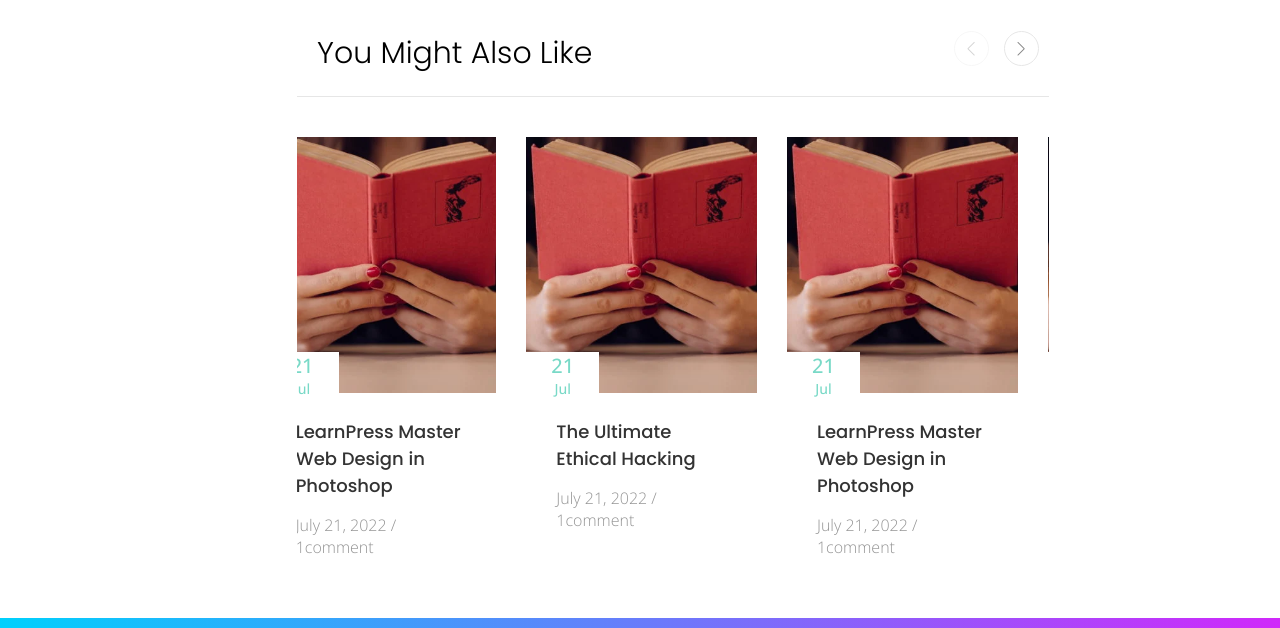
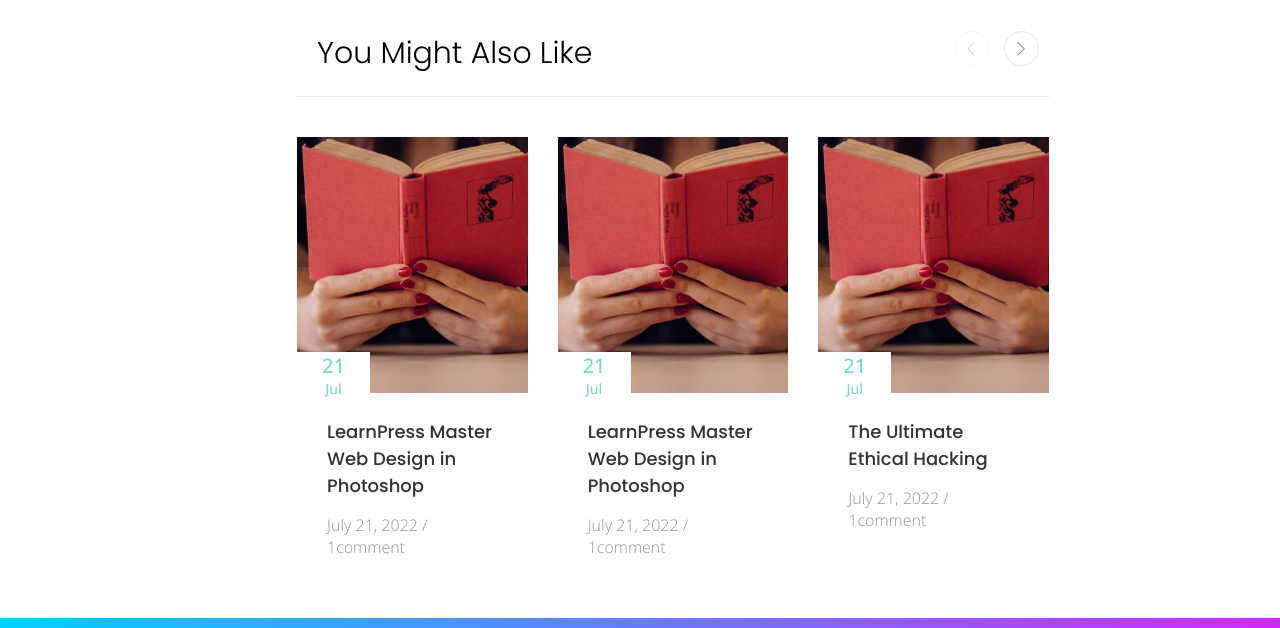
Before and after one commit to maryam-jafari/learning, a plain HTML site: page blog.html in a window 1280 px wide. Shown: the part 2660-3288 px from the top of the page. Drawn offline with nearby package versions, Linux system fonts and the light colour scheme.

Commit message:
edit blog

```diff
--- a/blog.html
+++ b/blog.html
@@ -288,7 +288,7 @@
                         </div>
                     </div>
                     <div class="swiper blog swiper-initialized swiper-horizontal swiper-backface-hidden">
-                        <div class="swiper-wrapper" id="swiper-wrapper-2973d214924362cd" aria-live="polite" style="transition-duration: 0ms; transform: translate3d(-292px, 0px, 0px); transition-delay: 0ms;">
+                        <div class="swiper-wrapper" >
                             <div class="swiper-slide ">
                                 <div class="card-cours">
                                     <div class="img-box">
@@ -386,7 +386,7 @@
                             </div>
                         </div>
 
-                        <span class="swiper-notification" aria-live="assertive" aria-atomic="true"></span></div>
+                       </div>
 
                 </div>
             </div>
```
